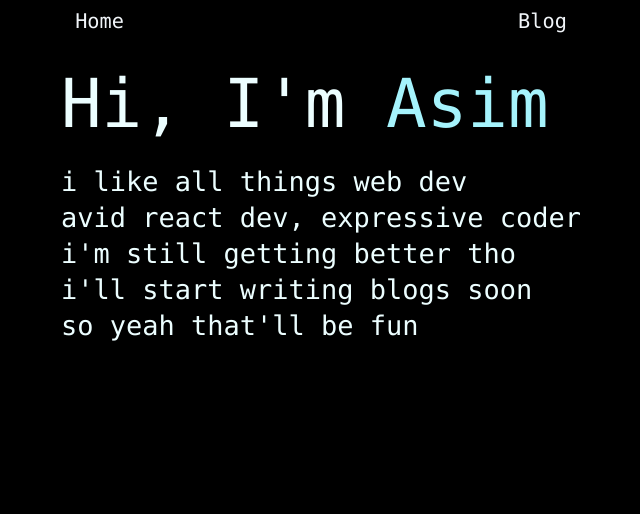
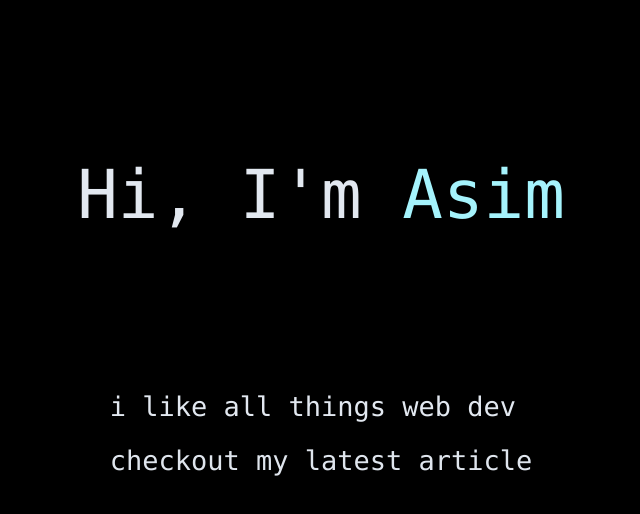
Before and after one commit to aseeeem/my-page, a Next.js app: page / in a window 1280 px wide. Shown: the top 514 px of the page, without its empty margins (319-959 px from the left). Built offline with nearby package versions, Linux system fonts and the light colour scheme.

Commit message:
some light refactoring

```diff
--- a/app/layout.tsx
+++ b/app/layout.tsx
@@ -3,28 +3,37 @@ import "./globals.css";
 export default function Layout({ children }: { children: React.ReactNode }) {
   return (
     <html>
-      <body className="h-screen flex flex-col">
-        <nav className="flex-row text-slate-100 h-10 sticky top-0">
-          <ul className="flex justify-evenly h-full items-center">
+      <body className="h-screen grid grid-cols-1 place-items-center text-slate-200">
+        <header>
+          <h1 className="lg:text-6xl text-4xl">
+            Hi, I'm{" "}
+            <span className="text-cyan-200" title="pronounced ah-sim">
+              Asim
+            </span>
+          </h1>
+        </header>
+        {/* <NavComponent /> */}
+        <main className="bg-black h-full">{children}</main>
+      </body>
+    </html>
+  );
+}
+
+function NavComponent() {
+  return (
+    <nav className="text-slate-200 h-10 sticky top-0">
+      <ul className="h-full">
         <li>
           <Link className="hover:text-blue-300 hover:underline" href="/">
             Home
           </Link>
         </li>
         <li>
-              <Link
-                className="hover:text-blue-300 hover:underline"
-                href="/blog"
-              >
+          <Link className="hover:text-blue-300 hover:underline" href="/blog">
             Blog
           </Link>
         </li>
       </ul>
     </nav>
-        <main className="bg-black text-cyan-50 h-full grid self-center">
-          {children}
-        </main>
-      </body>
-    </html>
   );
 }
--- a/app/page.tsx
+++ b/app/page.tsx
@@ -1,20 +1,11 @@
 export default function Page() {
   return (
-    <section className="h-full flex flex-col justify-items-start">
-      <header className="pt-6 pb-6">
-        <h1 className="lg:text-6xl text-4xl">
-          Hi, I'm{" "}
-          <span className="text-cyan-200" title="pronounced ah-sim">
-            Asim
-          </span>
-        </h1>
-      </header>
+    <section className="h-full">
       <article className="lg:text-2xl text-justify lowercase">
-        <p>i like all things web dev</p>
-        <p>avid react dev, expressive coder</p>
-        <p>i'm still getting better tho</p>
-        <p>i'll start writing blogs soon</p>
-        <p>so yeah that'll be fun</p>
+        <p className="pb-4 animate-fade-in">i like all things web dev</p>
+        <p className="opacity-0 animate-fade-in [animation-delay:2s] [animation-fill-mode:forwards]">
+          checkout my latest article
+        </p>
       </article>
     </section>
   );
--- a/package.json
+++ b/package.json
@@ -8,7 +8,7 @@
   },
   "dependencies": {
     "@zeit/next-css": "1.0.1",
-    "next": "13.0.1",
+    "next": "^13.0.4",
     "postcss-preset-env": "6.7.0",
     "react": "^18.2.0",
     "react-dom": "^18.2.0"
@@ -22,6 +22,6 @@
     "autoprefixer": "^10.4.13",
     "postcss": "^8.4.18",
     "tailwindcss": "^3.2.1",
-    "typescript": "4.8.4"
+    "typescript": "^4.9.3"
   }
 }
--- a/tailwind.config.js
+++ b/tailwind.config.js
@@ -4,7 +4,16 @@ module.exports = {
     "./app/**/*.{js,ts,jsx,tsx}", // Note the addition of the `app` directory.
   ],
   theme: {
+    animation: {
+      "fade-in": "fade-in 4s",
+    },
+    keyframes: {
+      "fade-in": {
+        "0%": { opacity: 0 },
+        "100%": { opacity: 1 },
+      },
+    },
     extend: {},
   },
   plugins: [],
-}
+};
```
Also changed, not shown: 1 other file (tests, documents, lock files or other folders). Lines whose indentation alone changed are shown as unchanged.
